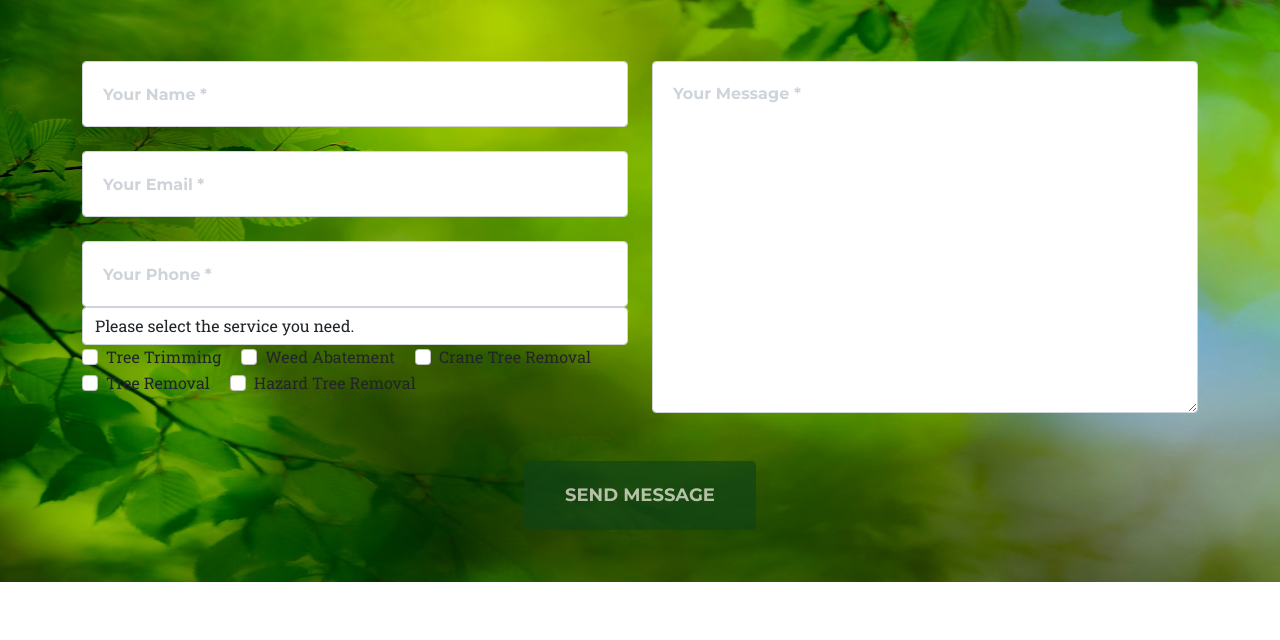
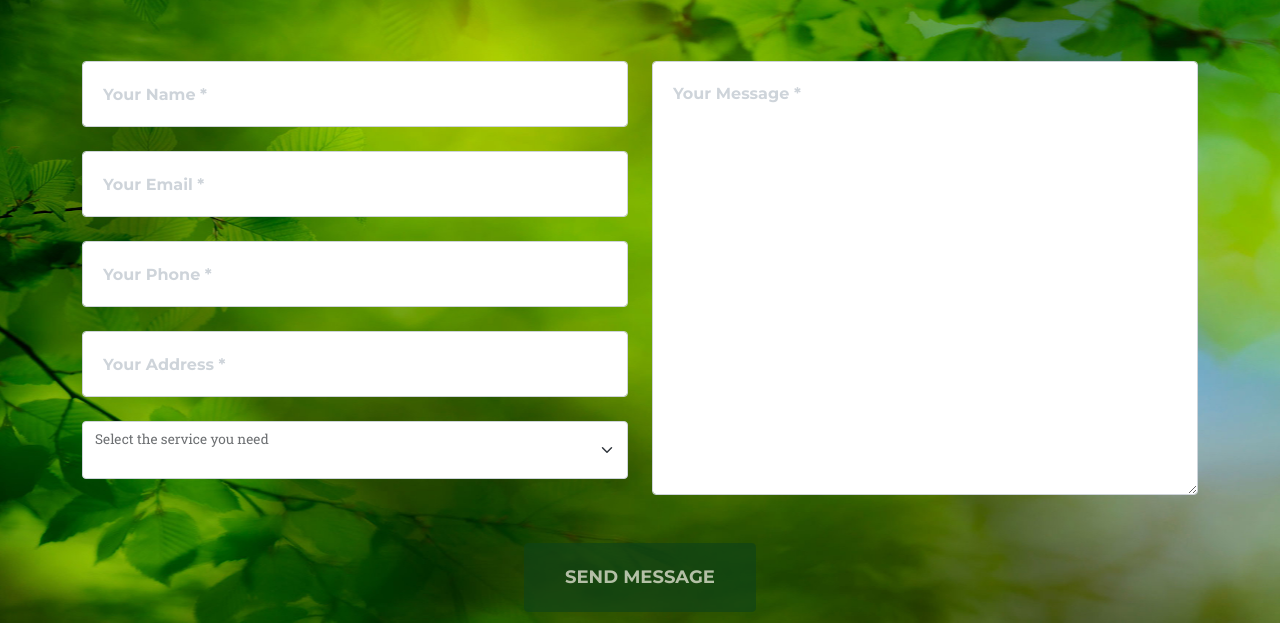
Before and after one commit to JassielF/jassielf.github.io, a plain HTML site: page index.html in a window 1280 px wide. Shown: the part 5103-5743 px from the top of the page. Drawn offline with nearby package versions, Linux system fonts and the light colour scheme.

Commit message:
Added Address Field
Added Address Field in Contact Form

```diff
--- a/index.html
+++ b/index.html
@@ -294,35 +294,28 @@
                                 <div class="invalid-feedback" data-sb-feedback="email:required">An email is required.</div>
                                 <div class="invalid-feedback" data-sb-feedback="email:email">Email is not valid.</div>
                             </div>
-                            <div class="form-group mb-md-0">
+                            <div class="form-group">
                                 <!-- Phone number input-->
                                 <input class="form-control" id="phone" type="tel" placeholder="Your Phone *" data-sb-validations="required" />
                                 <div class="invalid-feedback" data-sb-feedback="phone:required">A phone number is required.</div>
                             </div>
-                            <div class="mb-3">
-                            <label class="form-control d-block">Please select the service you need.</label>
-                            <div class="form-check form-check-inline">
-                                <input class="form-check-input" id="optionA" type="checkbox" name="newField7" data-sb-validations="required" />
-                                <label class="form-check-label" for="optionA">Tree Trimming</label>
+                            <div class="form-group">
+                                <!-- Address input-->
+                                <input class="form-control" id="address" type="text" placeholder="Your Address *" data-sb-validations="required" />
+                                <div class="invalid-feedback" data-sb-feedback="address:required">An address is required.</div>
                             </div>
-                            <div class="form-check form-check-inline">
-                                <input class="form-check-input" id="optionB" type="checkbox" name="newField7" data-sb-validations="required" />
-                                <label class="form-check-label" for="optionB">Weed Abatement</label>
+                            <div class="form-floating mb-3">
+                                <select class="form-select" id="services" aria-label="services">
+                                    <option value="1"></option>
+                                    <option value="2">Tree Trimming</option>
+                                    <option value="3">Weed Abatement</option>
+                                    <option value="4">Crane Tree Removal</option>
+                                    <option value="5">Tree Removal</option>
+                                    <option value="6">Hazard Tree Removal</option>
+                                </select>
+                                <label for="newField1">Select the service you need</label>
+                                <div class="invalid-feedback" data-sb-feedback="services:required">An address is required.</div>
                             </div>
-                            <div class="form-check form-check-inline">
-                                <input class="form-check-input" id="optionC" type="checkbox" name="newField7" data-sb-validations="required" />
-                                <label class="form-check-label" for="optionC">Crane Tree Removal</label>
-                            </div>
-                            <div class="form-check form-check-inline">
-                                <input class="form-check-input" id="optionD" type="checkbox" name="newField7" data-sb-validations="required" />
-                                <label class="form-check-label" for="optionD">Tree Removal</label>
-                            </div>
-                            <div class="form-check form-check-inline">
-                                <input class="form-check-input" id="optionE" type="checkbox" name="newField7" data-sb-validations="required" />
-                                <label class="form-check-label" for="optionE">Hazard Tree Removal</label>
-                            </div>
-                            <div class="invalid-feedback" data-sb-feedback="newField7:required">One option is required.</div>
-                        </div>
                         </div>
                         <div class="col-md-6">
                             <div class="form-group form-group-textarea mb-md-0">
```
Also changed, not shown: css/styles.css.
